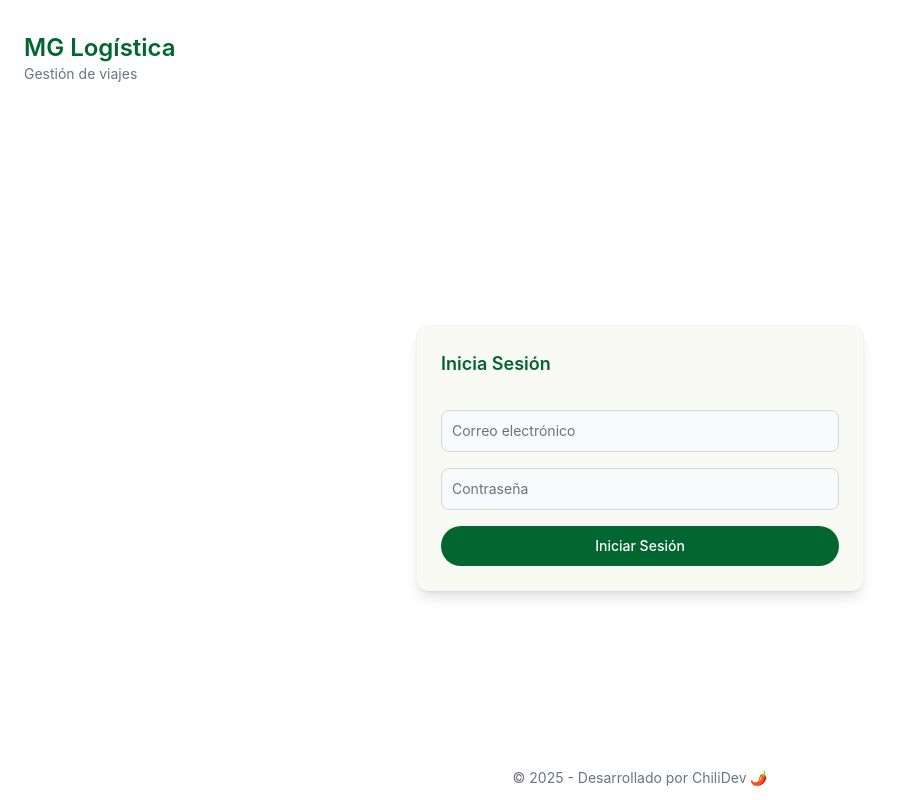
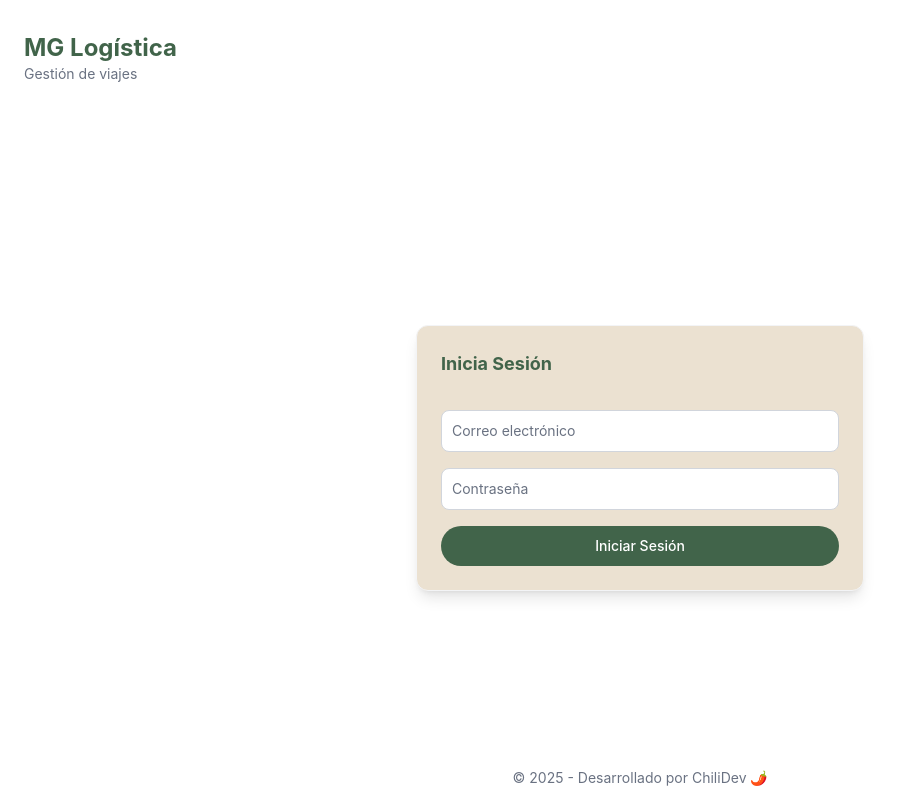
Before and after one commit to emilianodebenedetti/sistema_logistica_frontend, a React (Vite) app: page /inicio-sesion in a window 1280 px wide. Shown: the whole page, without its empty margins (0-902 px from the left). Built offline with nearby package versions, Linux system fonts and the light colour scheme.

Commit message:
Paleta de colores Login

```diff
--- a/src/index.css
+++ b/src/index.css
@@ -3,10 +3,12 @@
 @tailwind components;
 @tailwind utilities;
 
- :root{
-    height: min-screen;
- }
-    body {
-       height: min-conte;
-       width: min-screen;
-    }
+
+:root{
+  height: min-height;
+}
+
+body {
+  min-height: 100vh;
+  width: 100vw;
+}
--- a/src/main.jsx
+++ b/src/main.jsx
@@ -3,10 +3,7 @@ import { createRoot } from 'react-dom/client'
 import './index.css'
 import App from './App.jsx'
 import 'flowbite';
-import './index.css';
 import { AuthProvider } from './context/AuthContext.jsx';
-import AppFooter from './components/AppFooter.jsx';
-import AppNavbar from './components/AppNavbar.jsx';
 
 
 createRoot(document.getElementById('root')).render(
--- a/src/pages/Login.jsx
+++ b/src/pages/Login.jsx
@@ -28,16 +28,22 @@ export default function Login() {
   return (
     <div className="min-h-screen flex flex-col bg-white">
       <header className="py-8 px-6">
-        <h1 className="text-2xl font-semibold text-green-800">MG Logística</h1>
+        <h1 className="text-2xl font-bold"
+          style={{ color: "#41644A" }}
+        >
+          MG Logística
+        </h1>
         <p className="text-sm text-gray-500">Gestión de viajes</p>
       </header>
 
       <main className="flex-1 flex items-center justify-center px-4">
         <Card
           className="w-full max-w-md rounded-xl shadow-lg border border-gray-100"
-          style={{ backgroundColor: "#FAFAF5" }}
+          style={{ backgroundColor: "#EBE1D1" }}
         >
-          <legend className="text-lg font-semibold mb-4 text-green-800">
+          <legend className="text-lg font-bold mb-4 "
+           style={{ color: "#41644A" }}
+          >
             Inicia Sesión
           </legend>
 
@@ -51,7 +57,8 @@ export default function Login() {
                 onChange={(e) => setEmail(e.target.value)}
                 placeholder="Correo electrónico"
                 required
-                className="rounded-full w-full !bg-white"
+                className="rounded-full w-full"
+                style={{ backgroundColor: "#ffffff", color: "#000000" }}
               />
             </div>
 
@@ -64,7 +71,8 @@ export default function Login() {
                 onChange={(e) => setPassword(e.target.value)}
                 placeholder="Contraseña"
                 required
-                className="rounded-full"
+                className="rounded-full w-full"
+                style={{ backgroundColor: "#ffffff", color: "#000000" }}
               />
             </div>
 
@@ -72,7 +80,8 @@ export default function Login() {
               <p className="text-red-500 text-sm text-center">{error}</p>
             )}
 
-            <Button type="submit" className="w-full rounded-full bg-green-800 hover:bg-green-900">
+            <Button type="submit" className="w-full rounded-full bg-green-800 hover:bg-green-900"  style={{ backgroundColor: "#41644A" }}>
+
               Iniciar Sesión
             </Button>
           </form>
--- a/tailwind.config.js
+++ b/tailwind.config.js
@@ -7,8 +7,9 @@ export default {
   ],
   theme: {
     extend: {
-       colors: {
-        green12: '#426B1F' // choose your hex
+      colors: {
+        darkGreen: '#426B1F',
+        beige: '#FAFAF5'
       }
     },
   },
```
Also changed, not shown: 1 other file (tests, documents, lock files or other folders).
